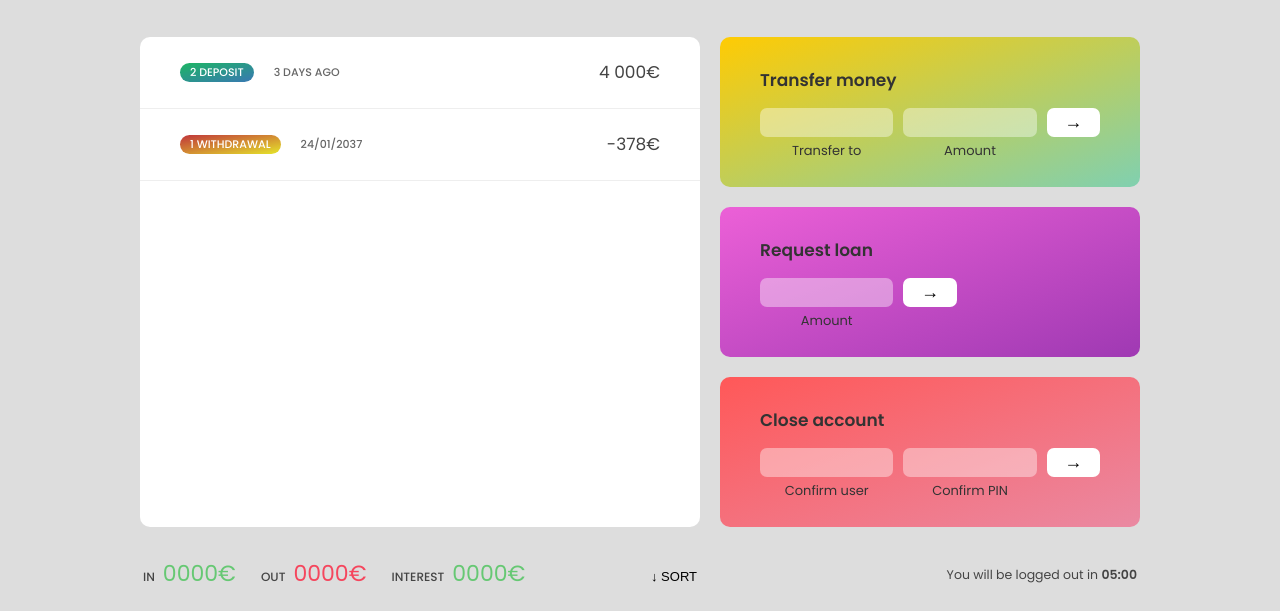
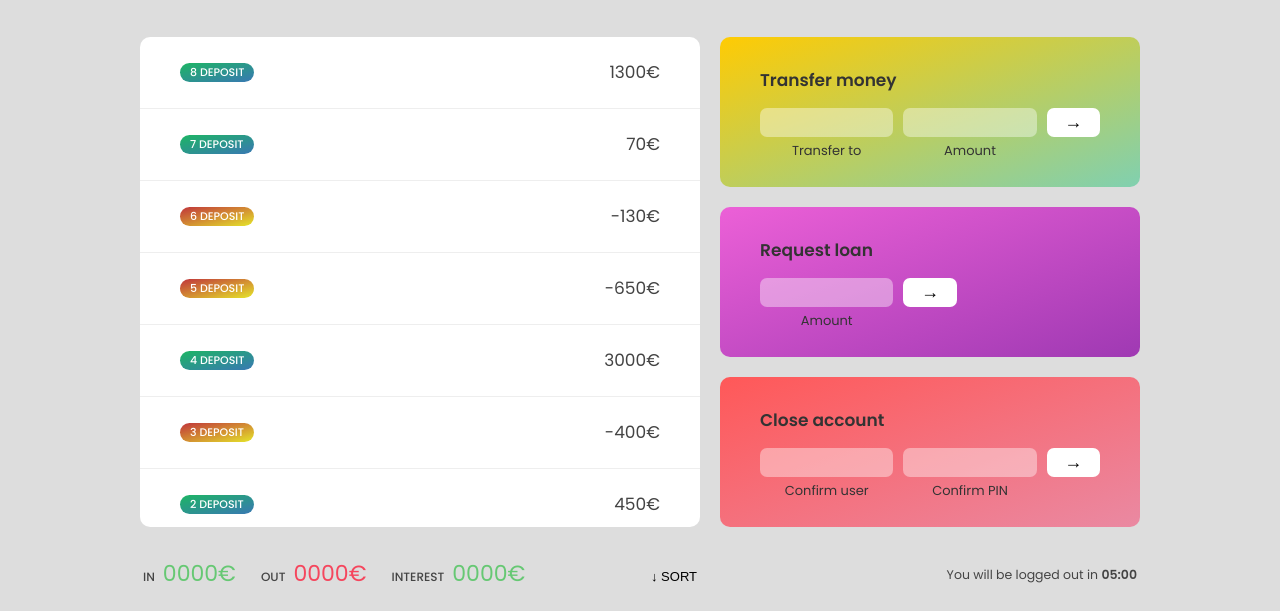
Before and after one commit to KOTFAN/KOTFAN-BANK, a plain HTML site: page index.html in a window 1280 px wide. Shown: the part 189-800 px from the top of the page. Drawn offline with Linux system fonts and the light colour scheme.

Commit message:
Add: movment display

```diff
--- a/index.html
+++ b/index.html
@@ -46,18 +46,11 @@
 
       <!-- MOVEMENTS -->
       <div class="movements">
-         <div class="movements__row">
+         <!-- <div class="movements__row">
             <div class="movements__type movements__type--deposit">2 deposit</div>
             <div class="movements__date">3 days ago</div>
             <div class="movements__value">4 000€</div>
-         </div>
-         <div class="movements__row">
-            <div class="movements__type movements__type--withdrawal">
-               1 withdrawal
-            </div>
-            <div class="movements__date">24/01/2037</div>
-            <div class="movements__value">-378€</div>
-         </div>
+         </div> -->
       </div>
 
       <!-- SUMMARY -->
--- a/js/script.js
+++ b/js/script.js
@@ -1,33 +1,29 @@
 'use strict';
-
-/////////////////////////////////////////////////
-/////////////////////////////////////////////////
-// BANKIST APP
 
 // Data
 const account1 = {
-   owner: 'Jonas Schmedtmann',
+   owner: 'KOTFAN',
    movements: [200, 450, -400, 3000, -650, -130, 70, 1300],
    interestRate: 1.2, // %
    pin: 1111,
 };
 
 const account2 = {
-   owner: 'Jessica Davis',
+   owner: 'Scrooge mak dak',
    movements: [5000, 3400, -150, -790, -3210, -1000, 8500, -30],
    interestRate: 1.5,
    pin: 2222,
 };
 
 const account3 = {
-   owner: 'Steven Thomas Williams',
+   owner: 'Nami',
    movements: [200, -200, 340, -300, -20, 50, 400, -460],
    interestRate: 0.7,
    pin: 3333,
 };
 
 const account4 = {
-   owner: 'Sarah Smith',
+   owner: 'Montgomery Burns',
    movements: [430, 1000, 700, 50, 90],
    interestRate: 1,
    pin: 4444,
@@ -73,4 +69,20 @@ const currencies = new Map([
 
 const movements = [200, 450, -400, 3000, -650, -130, 70, 1300];
 
+const displayMovements = function (mov) {
+
+   movements.forEach((mov, i) => {
+      let movType = mov > 0 ? 'deposit' : 'withdrawal'
+
+
+      containerMovements.insertAdjacentHTML("afterbegin",
+         `<div class="movements__row">
+            <div class="movements__type movements__type--${movType}">${i + 1} deposit</div>
+            <div class="movements__value">${mov}€</div>
+         </div>`)
+   })
+}
+
+displayMovements(movements)
+
 /////////////////////////////////////////////////
```
